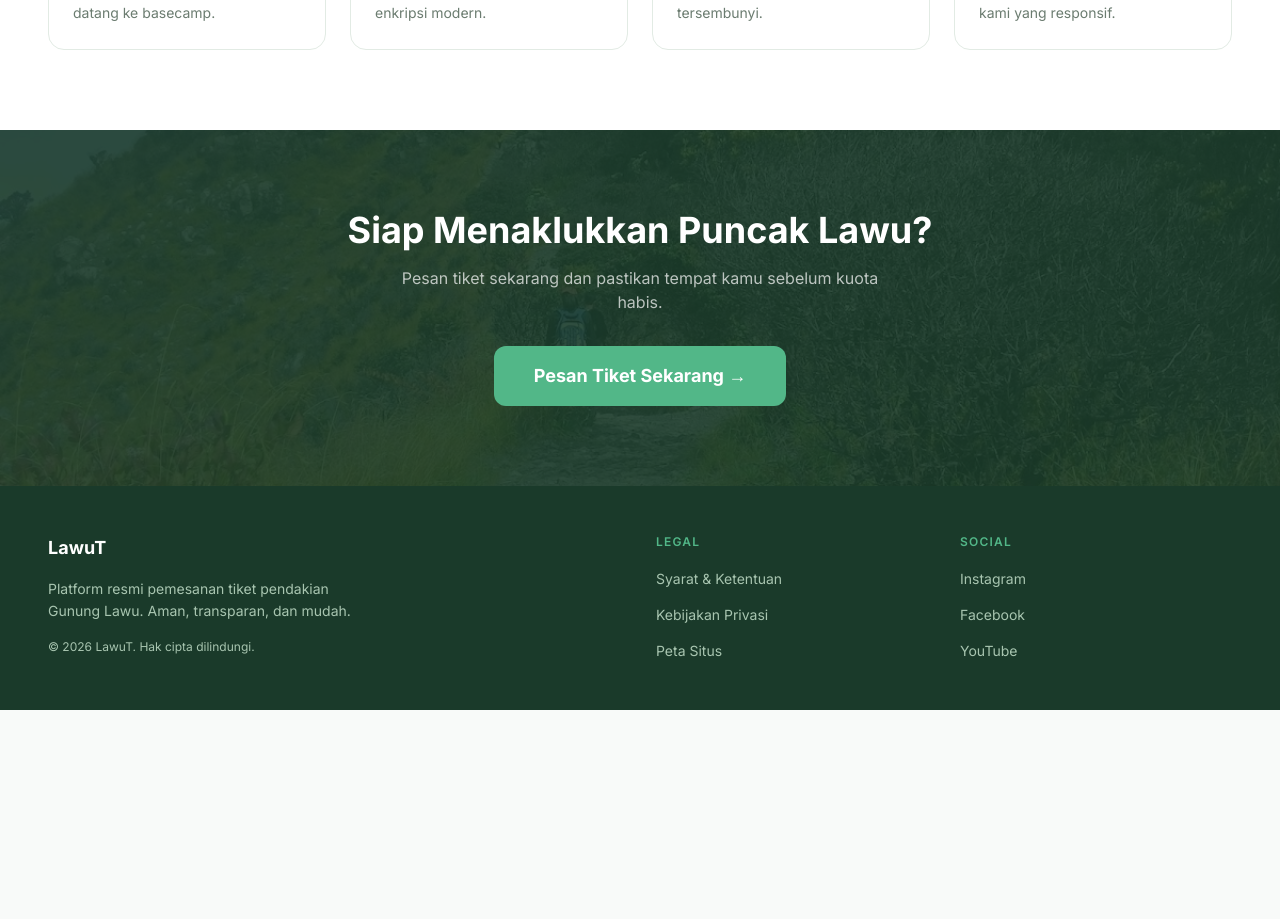
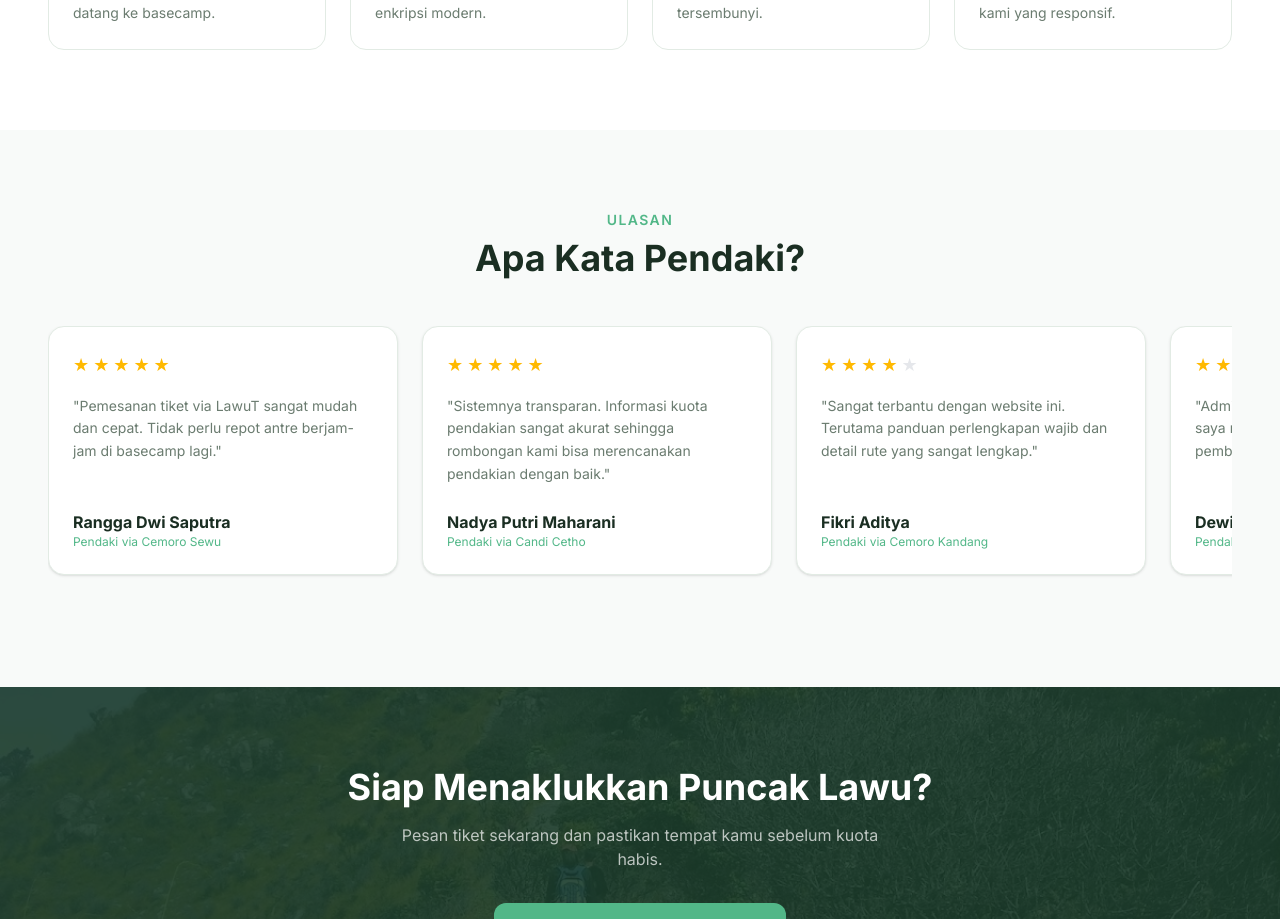
Before and after one commit to josswinaya/lawut, a Next.js app: page / in a window 1280 px wide. Shown: the part 2060-2979 px from the top of the page. Before the commit the page ends 2770 px from the top, so only its background shows below. Built offline with nearby package versions, Linux system fonts and the light colour scheme; no server answers.

Commit message:
feat: Menambahkan tampilan ulasan

```diff
--- a/app/globals.css
+++ b/app/globals.css
@@ -53,3 +53,17 @@ html {
 @media (min-width: 1024px) {
   .container-lawu { padding-inline: 3rem; }
 }
+
+/* Marquee / Infinite Scroll Animation */
+@keyframes loop-scroll {
+  from { transform: translateX(0); }
+  to { transform: translateX(-100%); }
+}
+
+.animate-loop-scroll {
+  animation: loop-scroll 30s linear infinite;
+}
+
+.group:hover .animate-loop-scroll {
+  animation-play-state: paused;
+}
--- a/app/page.tsx
+++ b/app/page.tsx
@@ -1,5 +1,6 @@
 import type { Metadata } from 'next'
 import Link from 'next/link'
+import TestimonialSlider from '@/components/TestimonialSlider'
 import { createAdminClient } from '@/lib/supabase/admin'
 import type { JalurRow } from '@/lib/types/shared.types'
 
@@ -227,6 +228,20 @@ export default async function BerandaPage() {
         </div>
       </section>
 
+      {/* ── TESTIMONI / REVIEW ────────────────────────────── */}
+      <section className="py-20 bg-[#f8faf9] overflow-hidden">
+        <div className="container-lawu">
+          <div className="text-center mb-12">
+            <p className="text-[#52b788] text-sm font-semibold tracking-widest uppercase mb-2">ULASAN</p>
+            <h2 className="text-3xl sm:text-4xl font-bold text-[#1a2e22]">
+              Apa Kata Pendaki?
+            </h2>
+          </div>
+
+          <TestimonialSlider />
+        </div>
+      </section>
+
       {/* ── CTA BANNER ────────────────────────────────────── */}
       <section className="py-20 bg-[#1a3a2a] relative overflow-hidden">
         <div className="absolute inset-0 opacity-10"
--- /dev/null
+++ b/components/TestimonialSlider.tsx
@@ -0,0 +1,78 @@
+'use client'
+
+import { useRef, useEffect } from 'react'
+
+const reviewsData = [
+  { name: 'Rangga Dwi Saputra', role: 'Pendaki via Cemoro Sewu', text: 'Pemesanan tiket via LawuT sangat mudah dan cepat. Tidak perlu repot antre berjam-jam di basecamp lagi.', rating: 5 },
+  { name: 'Nadya Putri Maharani', role: 'Pendaki via Candi Cetho', text: 'Sistemnya transparan. Informasi kuota pendakian sangat akurat sehingga rombongan kami bisa merencanakan pendakian dengan baik.', rating: 5 },
+  { name: 'Fikri Aditya', role: 'Pendaki via Cemoro Kandang', text: 'Sangat terbantu dengan website ini. Terutama panduan perlengkapan wajib dan detail rute yang sangat lengkap.', rating: 4 },
+  { name: 'Dewi Lestari', role: 'Pendaki via Cemoro Sewu', text: 'Admin WhatsApp sangat responsif ketika saya mengalami sedikit kendala konfirmasi pembayaran. Terima kasih LawuT!', rating: 5 },
+  { name: 'Reza Ardiansyah', role: 'Pendaki via Candi Cetho', text: 'Website ini membuat manajemen pendakian Gunung Lawu menjadi lebih modern, terorganisir, dan tertib.', rating: 5 },
+  { name: 'Sarah Aulia', role: 'Pendaki via Cemoro Kandang', text: 'Desain webnya bagus dan sangat mudah digunakan bahkan lewat HP. Sukses terus untuk inovasi LawuT.', rating: 5 },
+]
+
+export default function TestimonialSlider() {
+  const containerRef = useRef<HTMLDivElement>(null)
+
+  // Duplicate arrays to create a long scrollable list (3 sets = 18 items)
+  const allReviews = [...reviewsData, ...reviewsData, ...reviewsData]
+
+  useEffect(() => {
+    const container = containerRef.current
+    if (!container) return
+
+    // Set initial scroll position to the middle set
+    // so user can swipe left or right immediately
+    // For mobile it's 300px + 24px gap, for desktop 350px + 24px
+    const isMobile = window.innerWidth < 640
+    const itemWidth = (isMobile ? 300 : 350) + 24
+    const middleIndex = reviewsData.length
+    container.scrollLeft = middleIndex * itemWidth
+
+    const handleScroll = () => {
+      const scrollPos = container.scrollLeft
+      const maxScroll = container.scrollWidth - container.clientWidth
+      const singleSetWidth = reviewsData.length * itemWidth
+
+      // If scrolled too far left, jump back to middle set
+      if (scrollPos <= 0) {
+        container.scrollLeft = singleSetWidth
+      }
+      // If scrolled too far right, jump back to middle set
+      else if (scrollPos >= maxScroll - 5) {
+        container.scrollLeft = scrollPos - singleSetWidth
+      }
+    }
+
+    container.addEventListener('scroll', handleScroll, { passive: true })
+    return () => container.removeEventListener('scroll', handleScroll)
+  }, [])
+
+  return (
+    <div
+      ref={containerRef}
+      className="flex overflow-x-auto gap-6 pb-8 snap-x snap-mandatory scrollbar-hide -mx-4 px-4 sm:mx-0 sm:px-0"
+      style={{ scrollbarWidth: 'none', msOverflowStyle: 'none' }}
+    >
+      {allReviews.map((review, i) => (
+        <div key={i} className="min-w-[300px] sm:min-w-[350px] max-w-[350px] bg-white p-6 rounded-2xl border border-[#e2ebe4] shadow-sm snap-start shrink-0 flex flex-col hover:border-[#52b788]/50 hover:shadow-md transition-all duration-300">
+          <div className="flex gap-1 mb-4">
+            {[...Array(review.rating)].map((_, idx) => (
+              <span key={idx} className="text-amber-400 text-lg">★</span>
+            ))}
+            {[...Array(5 - review.rating)].map((_, idx) => (
+              <span key={idx} className="text-gray-200 text-lg">★</span>
+            ))}
+          </div>
+          <p className="text-[#6b7c70] text-sm leading-relaxed mb-6 flex-grow">
+            "{review.text}"
+          </p>
+          <div className="mt-auto">
+            <p className="font-bold text-[#1a2e22]">{review.name}</p>
+            <p className="text-[#52b788] text-xs">{review.role}</p>
+          </div>
+        </div>
+      ))}
+    </div>
+  )
+}
```
